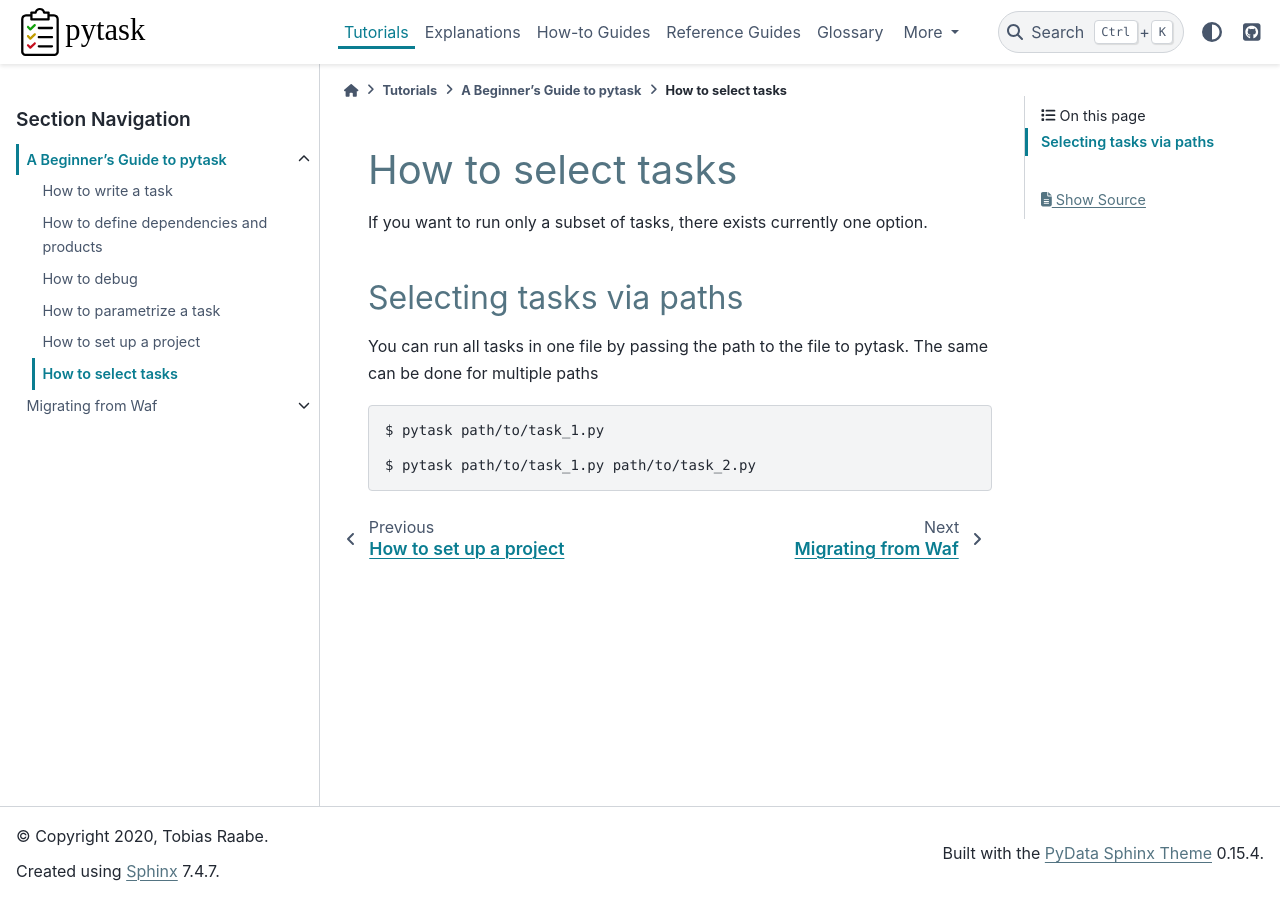
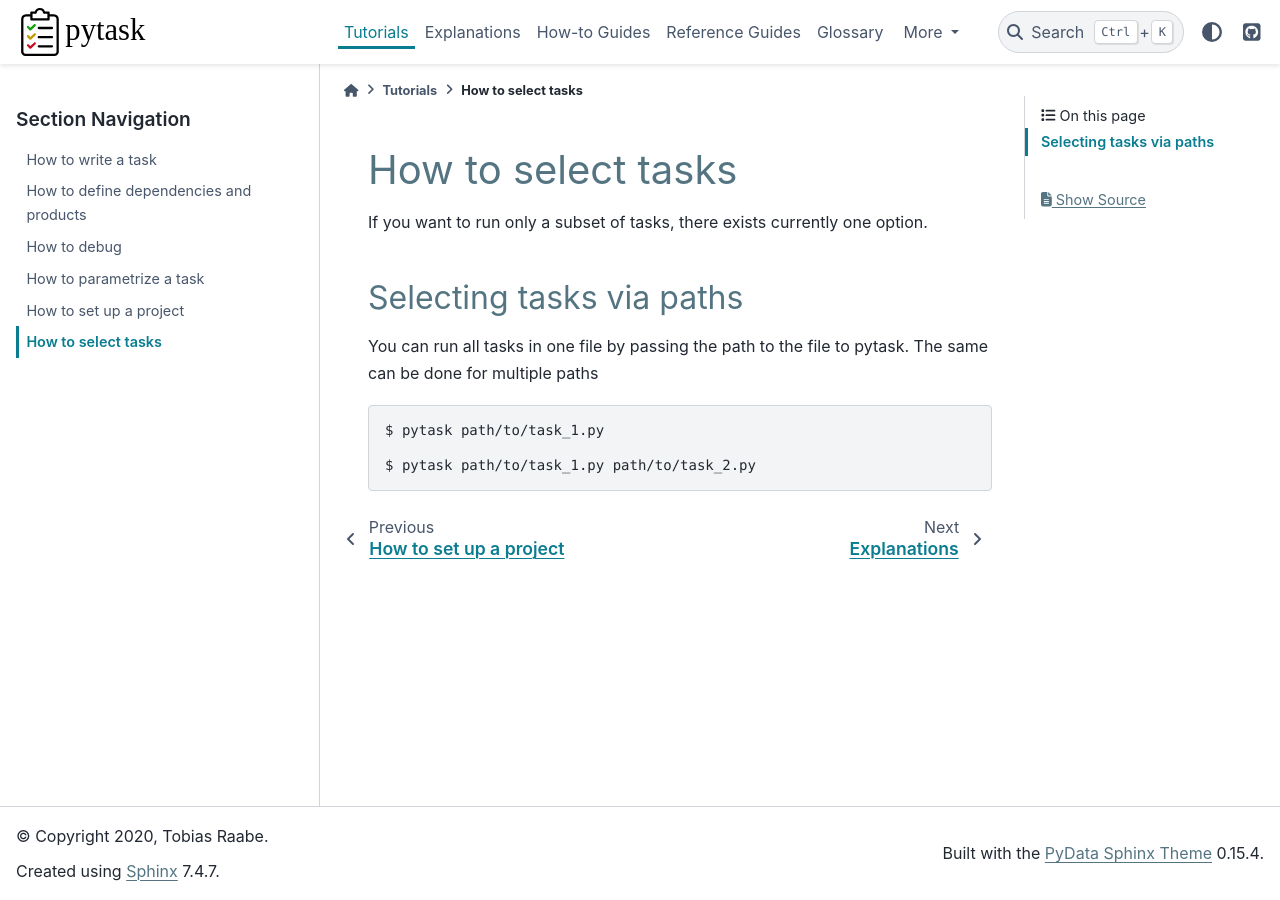
Before and after one commit to pytask-dev/pytask, a Sphinx documentation site: the page built from docs/tutorials/how_to_select_tasks.rst, in a window 1280 px wide. Built offline with Sphinx 7.4.7 and the PyData theme 0.15.4, drawn with Linux system fonts in a browser that asks for light colours.

Commit message:
Restructured tutorials, added roadmap and changed some code issues.

```diff
--- a/docs/index.rst
+++ b/docs/index.rst
@@ -118,3 +118,4 @@ The documentation has currently one of four planned parts.
 
    glossary
    changes
+   roadmap
--- a/docs/tutorials/index.rst
+++ b/docs/tutorials/index.rst
@@ -1,55 +1,20 @@
 Tutorials
 =========
 
+.. note::
+
+    Unfortunately, this section is still under development. If you want to contribute to
+    the documentation, please file an issue to start a conversation or create a pull
+    request.
+
 Tutorials help you to get started with pytask.
 
-.. raw:: html
+.. toctree::
+   :maxdepth: 1
 
-    <div class="container" id="index-container">
-        <div class="row">
-            <div class="col-lg-6 col-md-6 col-sm-6 col-xs-12 d-flex">
-                <a href="beginners_guide/index.html" id="index-link">
-                    <div class="card text-center intro-card shadow">
-                        <img src="../_static/images/light-bulb.svg"
-                             class="card-img-top" alt="beginners-guide-tutorial-icon"
-                             height="52"
-                        >
-                        <div class="card-body flex-fill">
-                            <h5 class="card-title">A Beginner's Guide to pytask</h5>
-                            <p class="card-text">
-                                This tutorial is for everyone completely new to build
-                                systems. The key concepts are explained and how you
-                                manage a project.
-                            </p>
-                        </div>
-                    </div>
-                </a>
-            </div>
-            <div class="col-lg-6 col-md-6 col-sm-6 col-xs-12 d-flex">
-                <a href="waf/index.html" id="index-link">
-                    <div class="card text-center intro-card shadow">
-                        <img src="../_static/images/waf.svg" class="card-img-top"
-                             alt="waf-tutorial-icon" height="52"
-                        >
-                        <div class="card-body flex-fill">
-                            <h5 class="card-title">
-                                Migrating from Waf / econ-project-templates
-                            </h5>
-                            <p class="card-text">
-                                This guide is dedicated to users migrating from Waf to
-                                pytask. Equivalent objects are explained
-                                side-to-side to get you started.
-                            </p>
-                        </div>
-                    </div>
-                </a>
-            </div>
-        </div>
-    </div>
-
-
-.. toctree::
-    :hidden:
-
-    beginners_guide/index
-    waf/index
+   how_to_write_a_task
+   how_to_define_dependencies_products
+   how_to_debug
+   how_to_parametrize_a_task
+   how_to_set_up_a_project
+   how_to_select_tasks
```
Also changed, not shown: docs/roadmap.rst (added, +77 -0 lines), docs/tutorials/beginners_guide/index.rst (deleted, +0 -21 lines), docs/tutorials/waf/how_to_execute_a_project.rst (deleted, +0 -44 lines), docs/tutorials/waf/how_to_install.rst (deleted, +0 -29 lines), docs/tutorials/waf/how_to_write_a_task_part_1.rst (deleted, +0 -65 lines), docs/tutorials/waf/how_to_write_a_task_part_2.rst (deleted, +0 -42 lines), docs/tutorials/waf/index.rst (deleted, +0 -28 lines), docs/_static/images/waf.svg (deleted), docs/tutorials/how_to_debug.rst (renamed from docs/tutorials/beginners_guide/how_to_debug.rst), docs/tutorials/how_to_define_dependencies_products.rst (renamed from docs/tutorials/beginners_guide/how_to_define_dependencies_products.rst), docs/tutorials/how_to_parametrize_a_task.rst (renamed from docs/tutorials/beginners_guide/how_to_parametrize_a_task.rst), docs/tutorials/how_to_select_tasks.rst (renamed from docs/tutorials/beginners_guide/how_to_select_tasks.rst), docs/tutorials/how_to_set_up_a_project.rst (renamed from docs/tutorials/beginners_guide/how_to_set_up_a_project.rst), docs/tutorials/how_to_write_a_task.rst (renamed from docs/tutorials/beginners_guide/how_to_write_a_task.rst), 3 other files.
